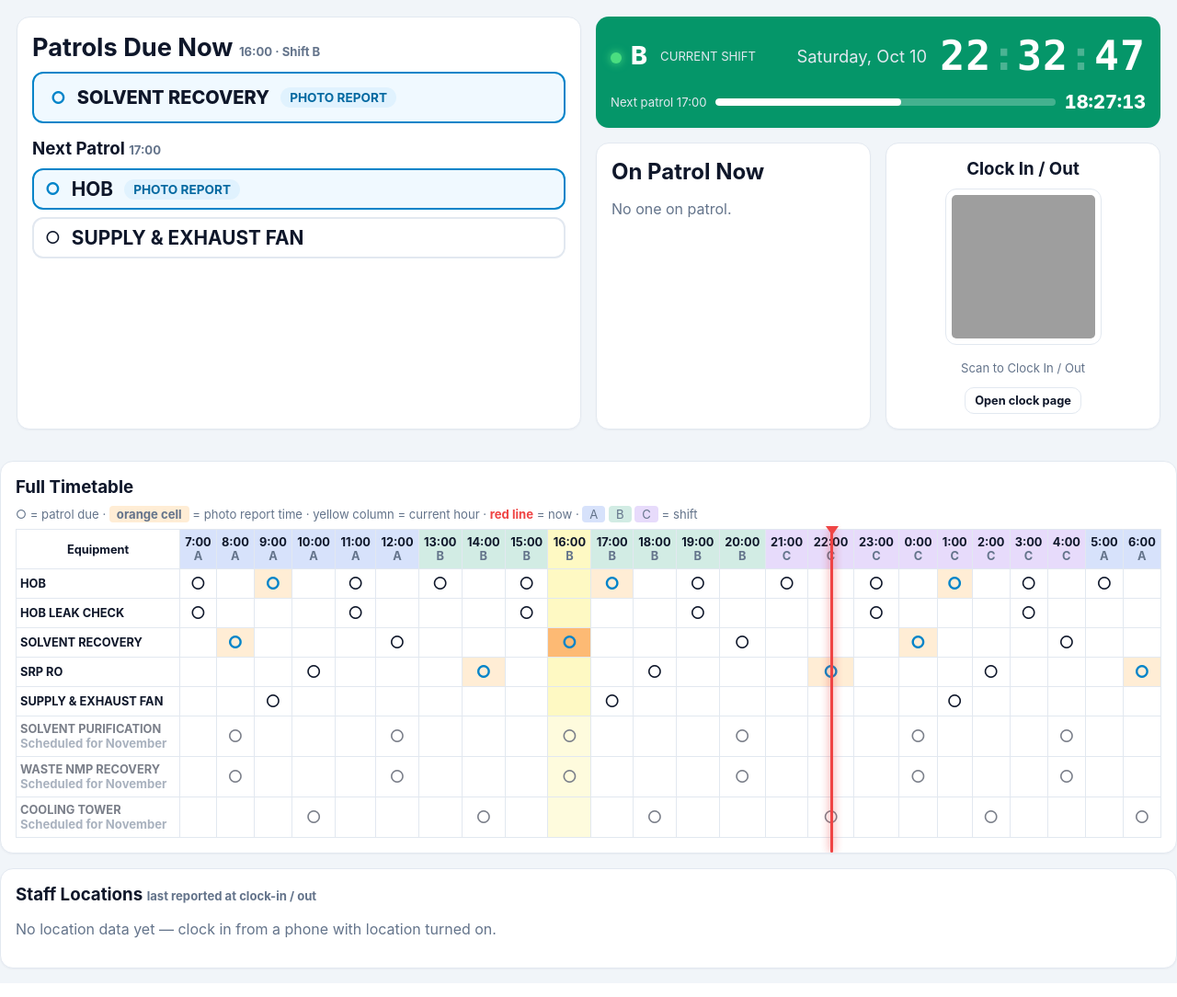
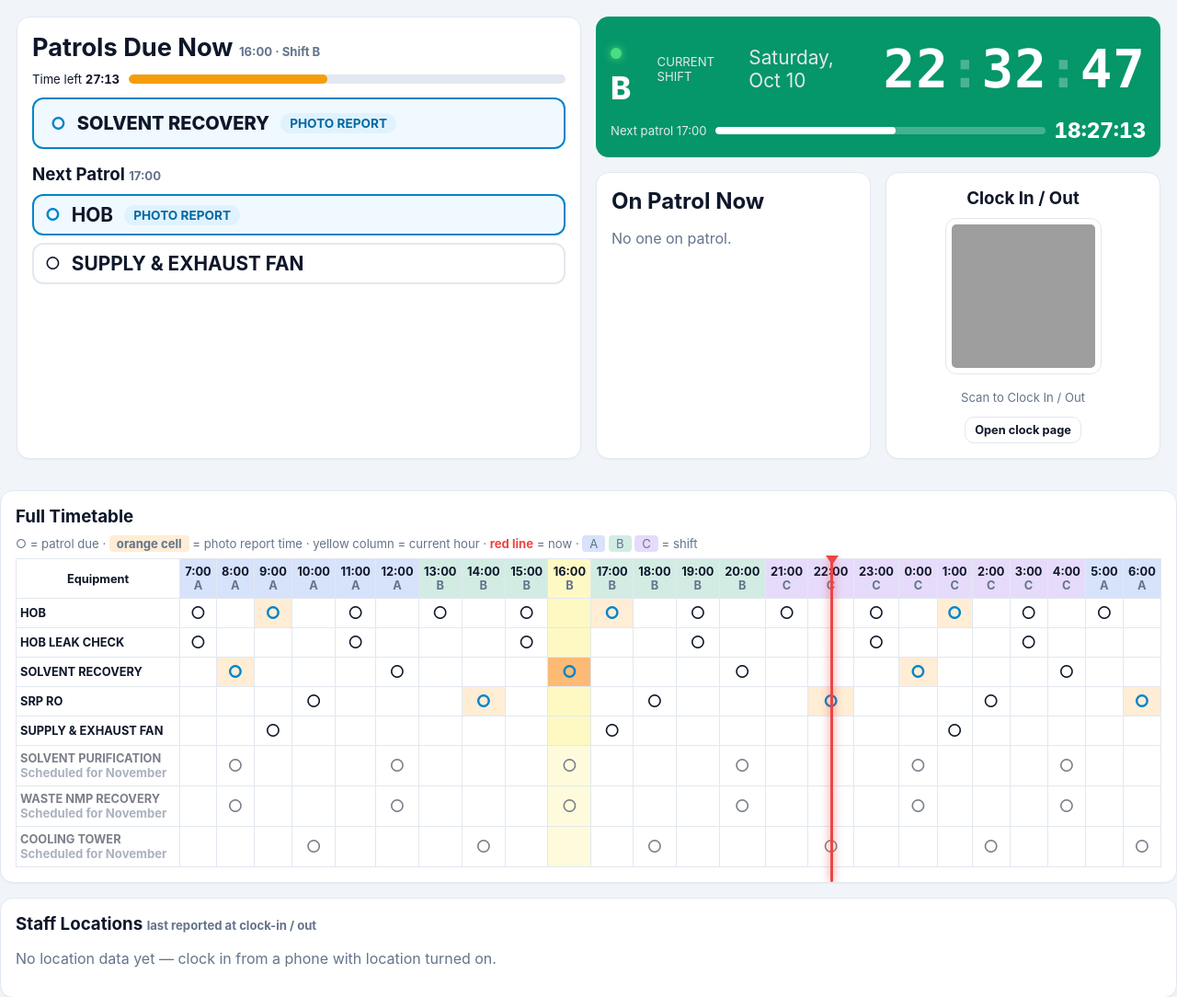
Before and after one commit to jungg181/patrol-timetable, a Flask app: page / in a window 1280 px wide. Shown: the part 57-1141 px from the top of the page at 92% size. Run offline with Flask 3, Linux system fonts and the light colour scheme; grey boxes are pictures that could not be loaded.

Commit message:
Fluid top dashboard + interactive due-now timer

```diff
--- a/templates/dashboard.html
+++ b/templates/dashboard.html
@@ -6,9 +6,13 @@
 {% endblock %}
 {% block wrapclass %}wide{% endblock %}
 {% block body %}
-<div class="grid-half">
+<div class="grid-half dash-top">
   <div class="card due-now">
     <h2>Patrols Due Now <span class="muted small">{{ slots[slot_idx].label }} · Shift {{ slots[slot_idx].shift }}</span></h2>
+    <div style="display:flex;align-items:center;gap:10px;margin:2px 0 12px">
+      <div class="small" style="white-space:nowrap">Time left <b id="dueleft" style="font-variant-numeric:tabular-nums">--:--</b></div>
+      <div style="flex:1;height:10px;background:#e2e8f0;border-radius:99px;overflow:hidden"><div id="duebar" style="height:100%;width:100%;background:#22c55e;border-radius:99px"></div></div>
+    </div>
     {% if due %}
       {% for p in due %}
       <div class="patrol-card clickable {{ 'photo glow' if p.kind==2 else '' }}" data-eq="{{ p.equipment.id }}">
@@ -36,16 +40,16 @@
   <div>
   <div class="card sheen" id="shiftcard" data-nxth="{{ slots[nxt].label.split(':')[0] if nxt is not none else '' }}" style="background:{{ shift.color if shift else '#475569' }};border:none;color:#fff">
     <div style="display:flex;align-items:center;gap:14px">
-      <div style="font-size:1.7rem;font-weight:800"><span class="livedot blink"></span>{{ shift.name if shift else '—' }}</div>
+      <div style="font-size:clamp(1.25rem,.9rem + 1.5vw,2.2rem);font-weight:800"><span class="livedot blink"></span>{{ shift.name if shift else '—' }}</div>
       <div class="small" style="color:#e2e8f0">CURRENT SHIFT</div>
-      <div style="color:#e2e8f0;margin-left:auto;font-size:1.15rem">{{ now.strftime('%A, %b %d') }}</div>
-      <div class="clock" id="clock" style="font-size:2.8rem;font-family:ui-monospace,SFMono-Regular,Menlo,Consolas,monospace;font-variant-numeric:tabular-nums">--:--:--</div>
+      <div style="color:#e2e8f0;margin-left:auto;font-size:clamp(.9rem,.75rem + .7vw,1.3rem)">{{ now.strftime('%A, %b %d') }}</div>
+      <div class="clock" id="clock" style="font-size:clamp(1.9rem,1.1rem + 3.2vw,3.6rem);font-family:ui-monospace,SFMono-Regular,Menlo,Consolas,monospace;font-variant-numeric:tabular-nums">--:--:--</div>
     </div>
     {% if nxt is not none %}
     <div style="margin-top:12px;display:flex;align-items:center;gap:10px">
       <div class="small" style="color:#e2e8f0;white-space:nowrap">Next patrol {{ slots[nxt].label }}</div>
       <div style="flex:1;height:8px;background:rgba(255,255,255,.25);border-radius:99px;overflow:hidden"><div id="nxbar" style="height:100%;width:0%;background:#fff;border-radius:99px"></div></div>
-      <div id="nxcount" style="font-size:1.25rem;font-weight:800;font-variant-numeric:tabular-nums">--:--</div>
+      <div id="nxcount" style="font-size:clamp(1rem,.85rem + .7vw,1.5rem);font-weight:800;font-variant-numeric:tabular-nums">--:--</div>
     </div>
     {% endif %}
   </div>
@@ -134,6 +138,21 @@ function tickNext(){
   }
 }
 tickNext(); setInterval(tickNext, 1000);
+// time left in this patrol hour, with a draining urgency bar
+function tickDue(){
+  var el = document.getElementById('dueleft'), bar = document.getElementById('duebar');
+  if(!el) return;
+  var d = new Date();
+  var s = 3600 - (d.getMinutes()*60 + d.getSeconds());
+  var p = function(n){ return String(n).padStart(2, '0'); };
+  el.textContent = p(Math.floor(s/60)) + ':' + p(s%60);
+  if(bar){
+    var frac = s/3600;
+    bar.style.width = (frac*100).toFixed(1) + '%';
+    bar.style.background = frac > .5 ? '#22c55e' : (frac > .2 ? '#f59e0b' : '#ef4444');
+  }
+}
+tickDue(); setInterval(tickDue, 1000);
 // live elapsed time for everyone on patrol
 function tickElapsed(){
   var p = function(n){ return String(n).padStart(2, '0'); };
```
